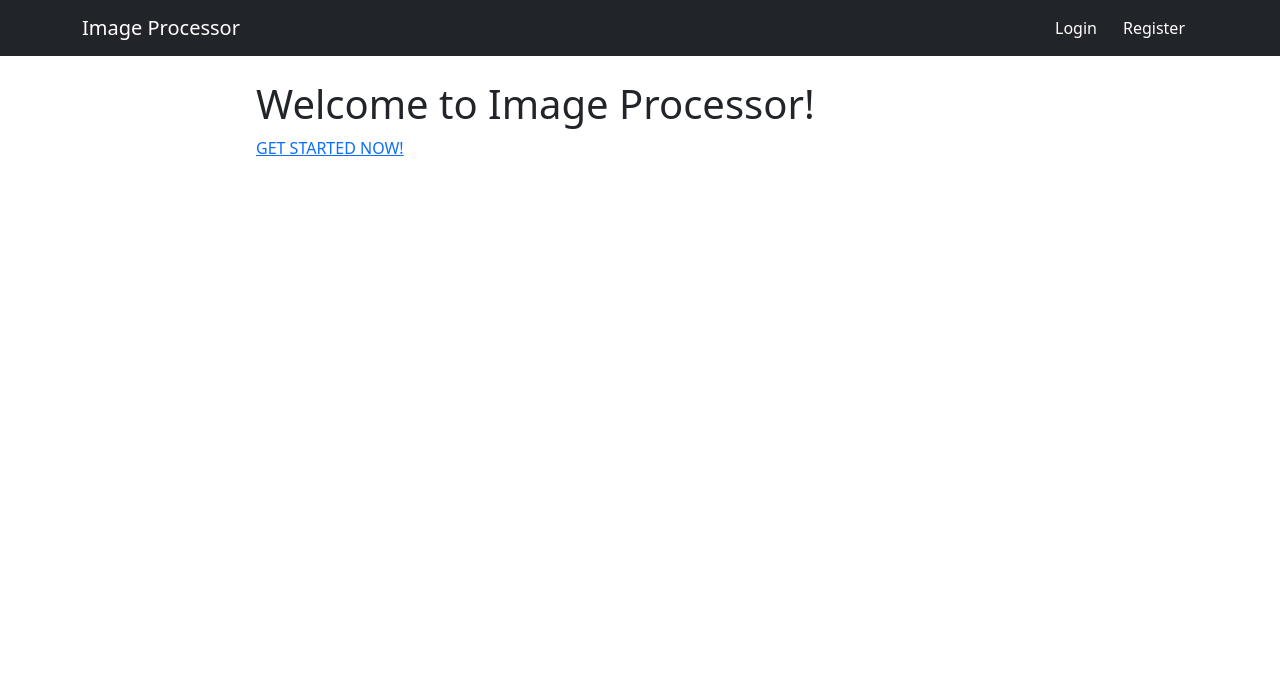
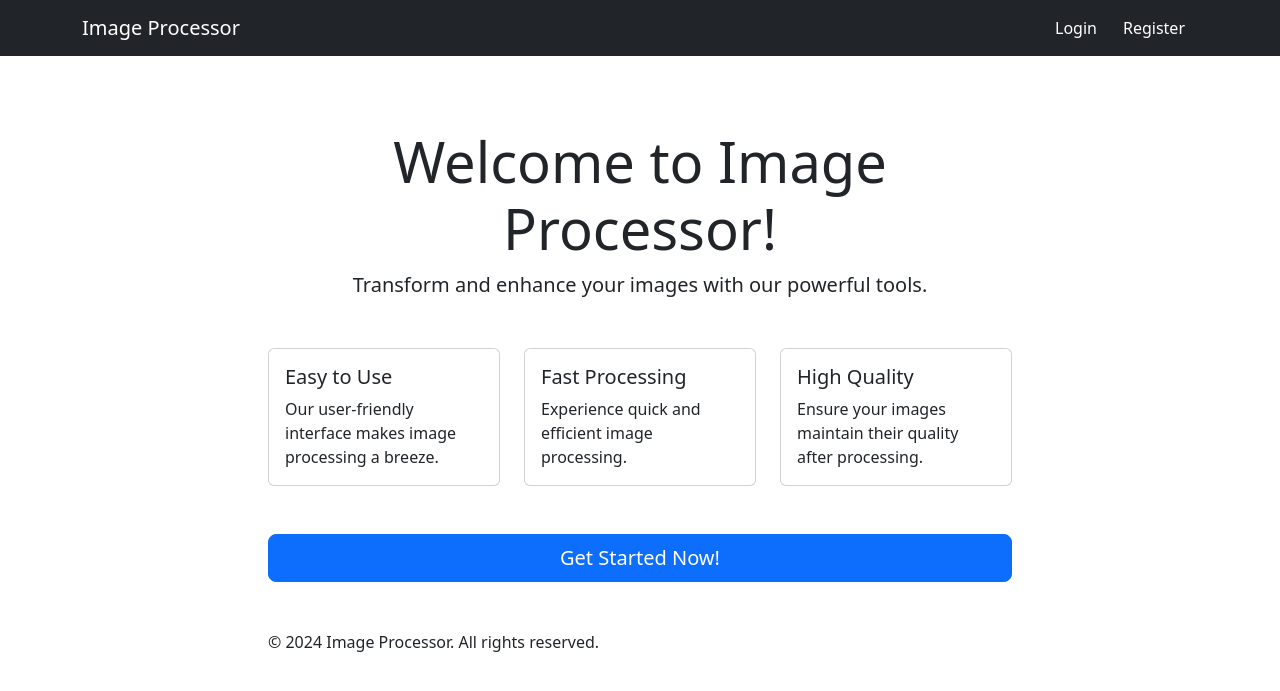
Before and after one commit to AlexSh3v/image-processor, a Django app: template templates/preview.html in a window 1280 px wide. Shown: the top 691 px of the page. Run offline with Django 3.2, Linux system fonts and the light colour scheme; the template is opened without the code that fills it, so the values that code supplies are empty; some libraries are stand-ins or nearby versions.

Commit message:
+Updated preview page

```diff
--- a/templates/preview.html
+++ b/templates/preview.html
@@ -1,10 +1,93 @@
 {% extends 'base.html' %}
+{% load static %}
 
 {% block title_tag %}
-    Welcome!
+    Image Processor
+{% endblock %}
+
+{% block head_tag %}
+    <style>
+        .fade-in-1 {
+            opacity: 0;
+            animation: fadeIn 1000ms forwards;
+        }
+
+        .fade-in-2 {
+            opacity: 0;
+            animation: fadeIn 1000ms forwards 500ms;
+        }
+
+        .fade-in-3 {
+            opacity: 0;
+            animation: fadeIn 1000ms forwards 1200ms;
+        }
+
+        @keyframes fadeIn {
+            to {
+                opacity: 1;
+            }
+        }
+
+        .from-shadow {
+            box-shadow: 0 4px 20px rgba(0, 0, 0, 0.2);
+            animation: fromShadow 1000ms forwards 1000ms;
+        }
+        @keyframes fromShadow {
+            to {
+                box-shadow: none;
+            }
+        }
+
+        .card {
+            transition: box-shadow 0.3s ease;
+        }
+
+        .card:hover {
+            box-shadow: 0 4px 20px rgba(0, 0, 0, 0.2);
+        }
+    </style>
 {% endblock %}
 
 {% block body_tag %}
-    <h1>Welcome to Image Processor!</h1>
-    <a class="button" href="{% url 'login' %}">GET STARTED NOW!</a>
+    <div class="container mt-5 text-center fade-in-1">
+        <h1 class="display-4">Welcome to Image Processor!</h1>
+        <p class="lead">Transform and enhance your images with our powerful tools.</p>
+    </div>
+
+    <div class="container mt-5 fade-in-2">
+        <div class="row">
+            <div class="col-md-4 d-flex">
+                <div class="card flex-fill">
+                    <div class="card-body from-shadow">
+                        <h5 class="card-title">Easy to Use</h5>
+                        <p class="card-text">Our user-friendly interface makes image processing a breeze.</p>
+                    </div>
+                </div>
+            </div>
+            <div class="col-md-4 d-flex">
+                <div class="card flex-fill">
+                    <div class="card-body from-shadow">
+                        <h5 class="card-title">Fast Processing</h5>
+                        <p class="card-text">Experience quick and efficient image processing.</p>
+                    </div>
+                </div>
+            </div>
+            <div class="col-md-4 d-flex">
+                <div class="card flex-fill">
+                    <div class="card-body from-shadow">
+                        <h5 class="card-title">High Quality</h5>
+                        <p class="card-text">Ensure your images maintain their quality after processing.</p>
+                    </div>
+                </div>
+            </div>
+        </div>
+    </div>
+
+    <div class="mt-5 container d-flex justify-content-center fade-in-3">
+        <a class="btn btn-primary btn-lg w-100" href="{% url 'base-redirection' %}" role="button">Get Started Now!</a>
+    </div>
+
+    <footer class="mt-5 fade-in-3 container">
+        <p>&copy; 2024 Image Processor. All rights reserved.</p>
+    </footer>
 {% endblock %}
```
